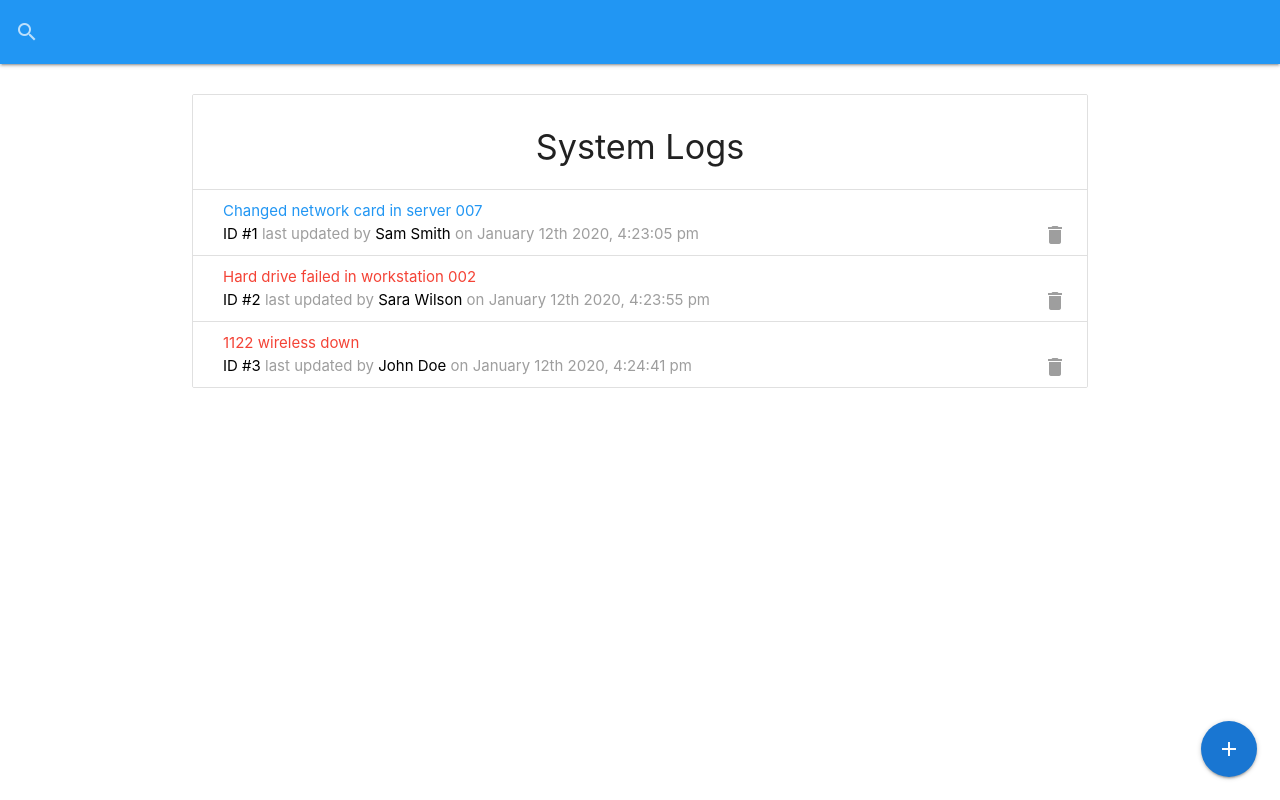
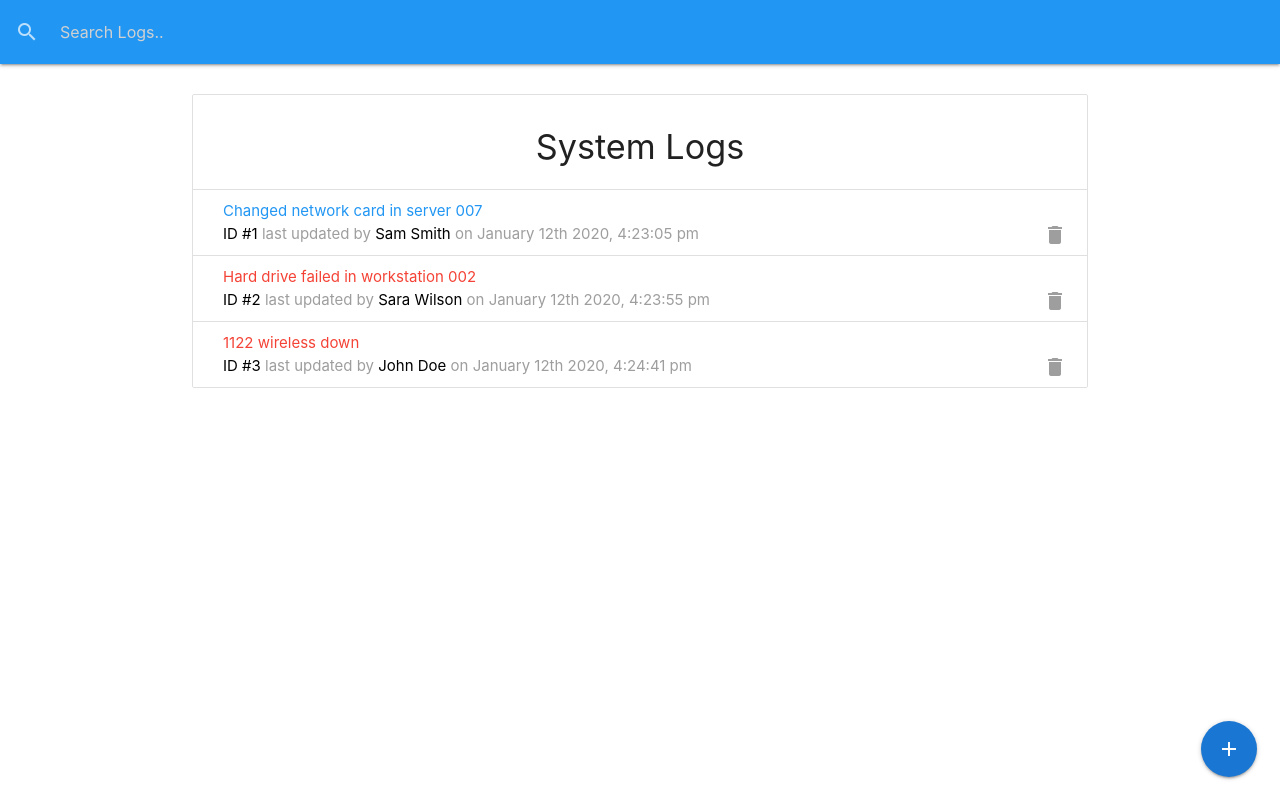
Before and after one commit to Jay-Topher/it-logger, a React (Create React App) app: page / in a window 1280 px wide. Built offline with nearby package versions, Linux system fonts and the light colour scheme; data requests are answered from the project's data file.

Commit message:
implemented search logs

```diff
--- a/src/components/layout/SearchBar.jsx
+++ b/src/components/layout/SearchBar.jsx
@@ -1,12 +1,26 @@
-import React from "react";
+import React, { useRef } from "react";
+import { connect } from "react-redux";
+import PropTypes from "prop-types";
+import { searchLogs } from "../../actions/logActions";
 
-const SearchBar = () => {
+const SearchBar = ({ searchLogs }) => {
+  const text = useRef("");
+
+  const onChange = e => {
+    searchLogs(text.current.value)
+  }
   return (
     <nav style={{ marginBottom: "30px" }} className="blue">
       <div className="nav-wrapper">
         <form>
           <div className="input-field">
-            <input id="search" type="search" />
+            <input
+              id="search"
+              type="search"
+              placeholder="Search Logs.."
+              ref={text}
+              onChange={onChange}
+            />
             <label className="label-icon" htmlFor="search">
               <i className="material-icons">search</i>
             </label>
@@ -18,4 +32,7 @@ const SearchBar = () => {
   );
 };
 
-export default SearchBar;
+SearchBar.propTypes = {
+  searchLogs: PropTypes.func.isRequired
+};
+export default connect(null, { searchLogs })(SearchBar);
```
